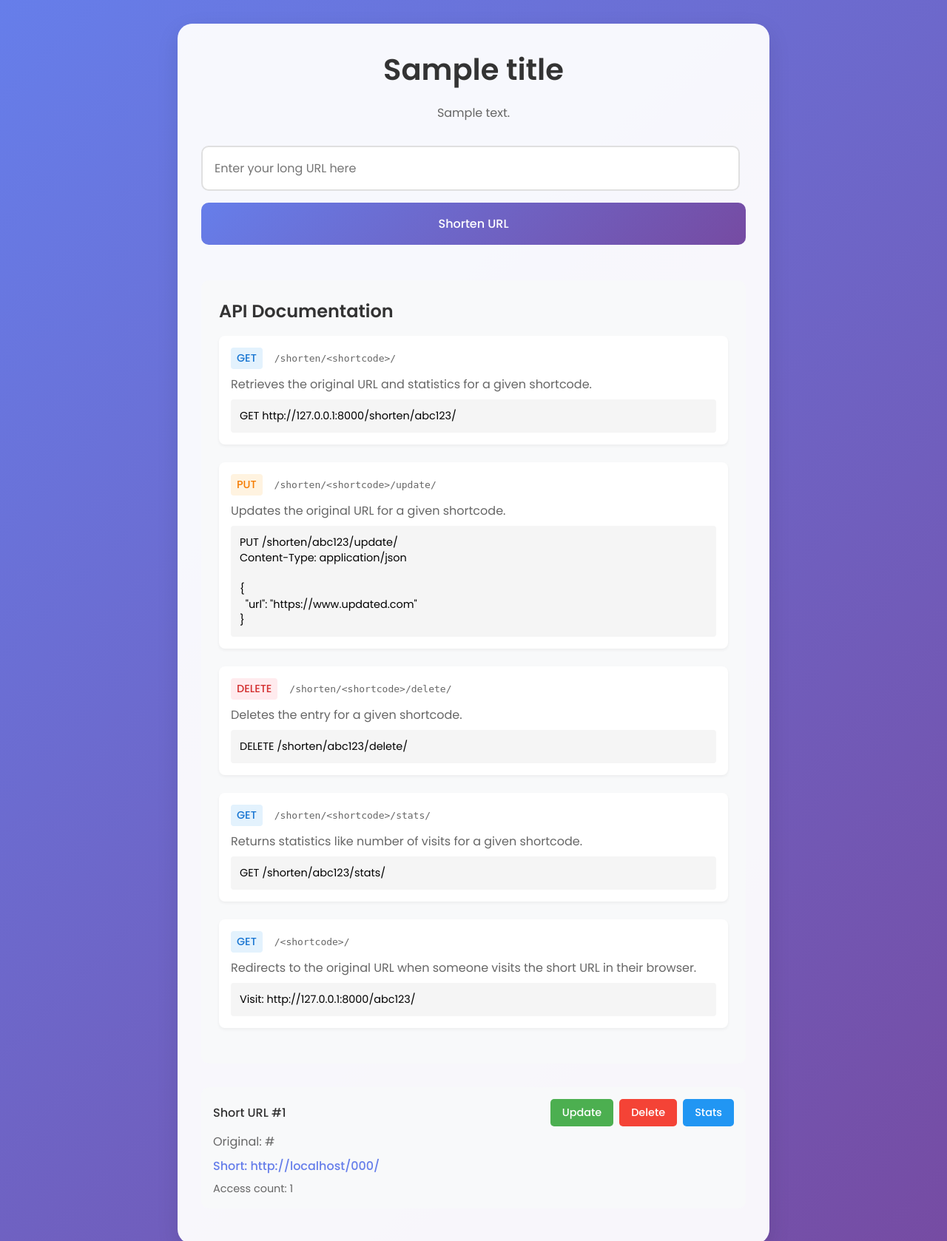
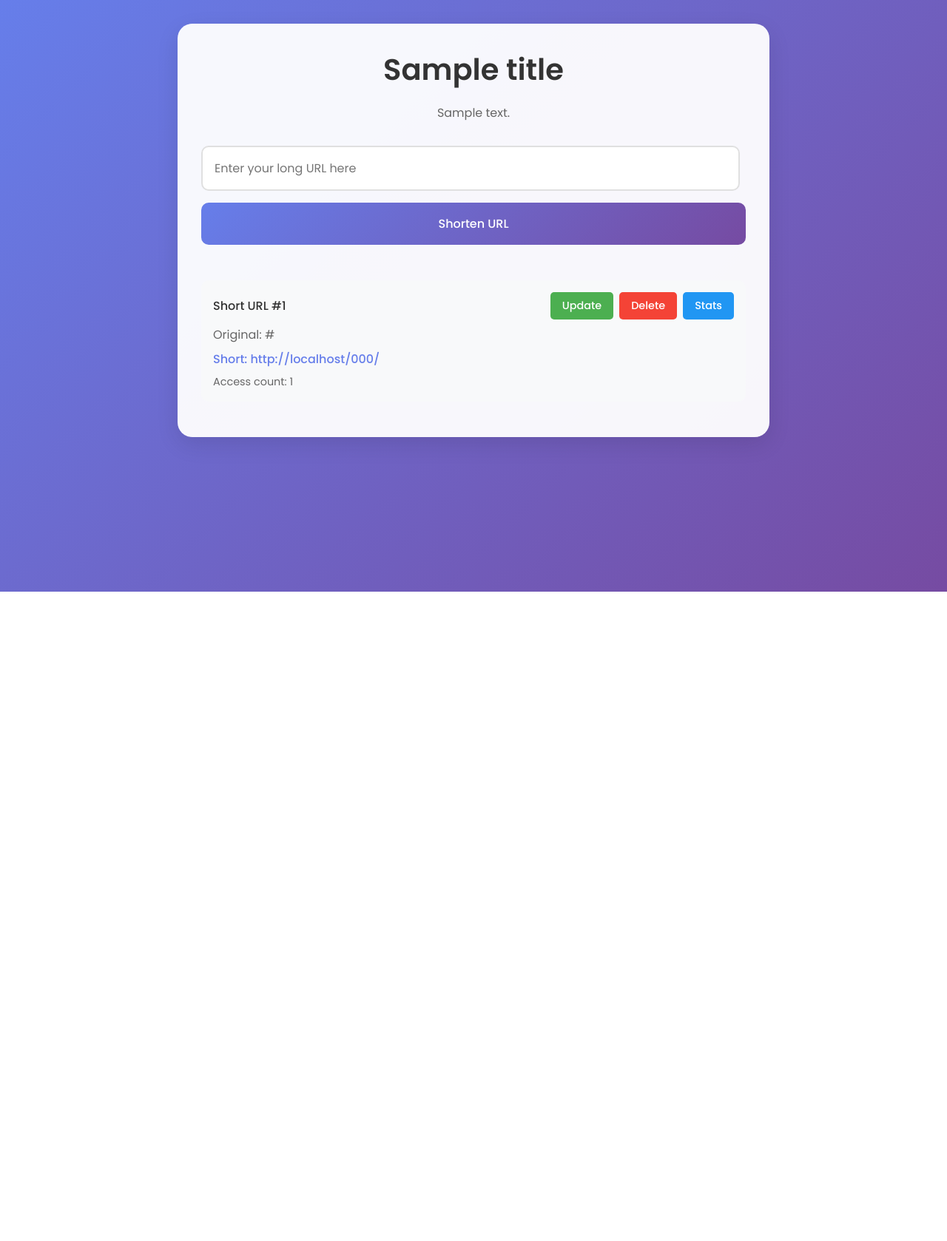
Before and after one commit to dayanulhaq/dayan-innovaxal-zafar, a Django app: template shortener/templates/shortener/home.html in a window 1280 px wide. Shown: the top 1678 px of the page at 74% size. After the commit the page ends 800 px from the top, so only its background shows below. Run offline with Django 5.2, Linux system fonts and the light colour scheme; the template is opened without the code that fills it: most values are stand-ins (such as "Sample title", 1, 10 or a date in 2020).

Commit message:
home page frontend template/html+ urls.py

```diff
--- a/shortener/templates/shortener/home.html
+++ b/shortener/templates/shortener/home.html
@@ -228,86 +228,6 @@
                 flex-direction: column;
             }
         }
-
-        .documentation {
-            margin-top: 2rem;
-            padding: 1.5rem;
-            background: #f8f9fa;
-            border-radius: 10px;
-        }
-
-        .documentation h2 {
-            color: #333;
-            margin-bottom: 1rem;
-            font-size: 1.5rem;
-        }
-
-        .endpoint {
-            margin-bottom: 1.5rem;
-            padding: 1rem;
-            background: white;
-            border-radius: 8px;
-            box-shadow: 0 2px 4px rgba(0, 0, 0, 0.05);
-        }
-
-        .endpoint-header {
-            display: flex;
-            align-items: center;
-            gap: 1rem;
-            margin-bottom: 0.5rem;
-        }
-
-        .method {
-            padding: 0.25rem 0.5rem;
-            border-radius: 4px;
-            font-weight: 500;
-            font-size: 0.9rem;
-        }
-
-        .method.get {
-            background: #e3f2fd;
-            color: #1976d2;
-        }
-
-        .method.post {
-            background: #e8f5e9;
-            color: #2e7d32;
-        }
-
-        .method.put {
-            background: #fff3e0;
-            color: #f57c00;
-        }
-
-        .method.delete {
-            background: #ffebee;
-            color: #d32f2f;
-        }
-
-        .url {
-            font-family: monospace;
-            color: #666;
-            word-break: break-all;
-        }
-
-        .description {
-            color: #666;
-            margin-bottom: 0.5rem;
-        }
-
-        .example {
-            background: #f5f5f5;
-            padding: 0.75rem;
-            border-radius: 4px;
-            font-family: monospace;
-            font-size: 0.9rem;
-            margin-top: 0.5rem;
-        }
-
-        .example pre {
-            margin: 0;
-            white-space: pre-wrap;
-        }
     </style>
 </head>
 <body>
@@ -326,70 +246,6 @@
             <button type="submit" id="submitBtn">Shorten URL</button>
             <div class="error" id="errorMessage"></div>
         </form>
-
-        <div class="documentation">
-            <h2>API Documentation</h2>
-
-            <div class="endpoint">
-                <div class="endpoint-header">
-                    <span class="method get">GET</span>
-                    <span class="url">/shorten/&lt;shortcode&gt;/</span>
-                </div>
-                <div class="description">Retrieves the original URL and statistics for a given shortcode.</div>
-                <div class="example">
-                    <pre>GET http://127.0.0.1:8000/shorten/abc123/</pre>
-                </div>
-            </div>
-
-            <div class="endpoint">
-                <div class="endpoint-header">
-                    <span class="method put">PUT</span>
-                    <span class="url">/shorten/&lt;shortcode&gt;/update/</span>
-                </div>
-                <div class="description">Updates the original URL for a given shortcode.</div>
-                <div class="example">
-                    <pre>PUT /shorten/abc123/update/
-Content-Type: application/json
-
-{
-  "url": "https://www.updated.com"
-}</pre>
-                </div>
-            </div>
-
-            <div class="endpoint">
-                <div class="endpoint-header">
-                    <span class="method delete">DELETE</span>
-                    <span class="url">/shorten/&lt;shortcode&gt;/delete/</span>
-                </div>
-                <div class="description">Deletes the entry for a given shortcode.</div>
-                <div class="example">
-                    <pre>DELETE /shorten/abc123/delete/</pre>
-                </div>
-            </div>
-
-            <div class="endpoint">
-                <div class="endpoint-header">
-                    <span class="method get">GET</span>
-                    <span class="url">/shorten/&lt;shortcode&gt;/stats/</span>
-                </div>
-                <div class="description">Returns statistics like number of visits for a given shortcode.</div>
-                <div class="example">
-                    <pre>GET /shorten/abc123/stats/</pre>
-                </div>
-            </div>
-
-            <div class="endpoint">
-                <div class="endpoint-header">
-                    <span class="method get">GET</span>
-                    <span class="url">/&lt;shortcode&gt;/</span>
-                </div>
-                <div class="description">Redirects to the original URL when someone visits the short URL in their browser.</div>
-                <div class="example">
-                    <pre>Visit: http://127.0.0.1:8000/abc123/</pre>
-                </div>
-            </div>
-        </div>
 
         <div class="url-list" id="urlList">
             {% for url in urls %}
```
Also changed, not shown: shortener/urls.py (+6 -6 lines), db.sqlite3.
